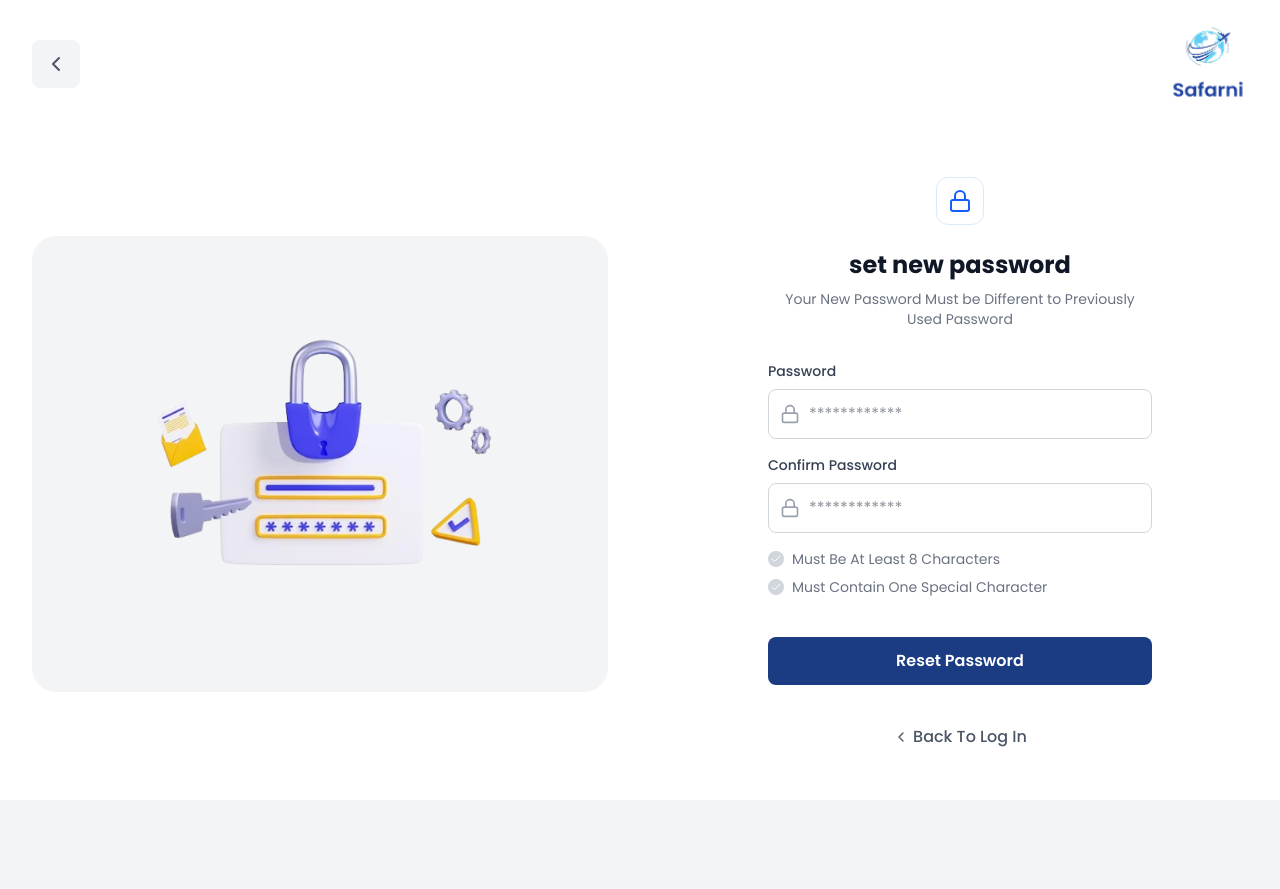
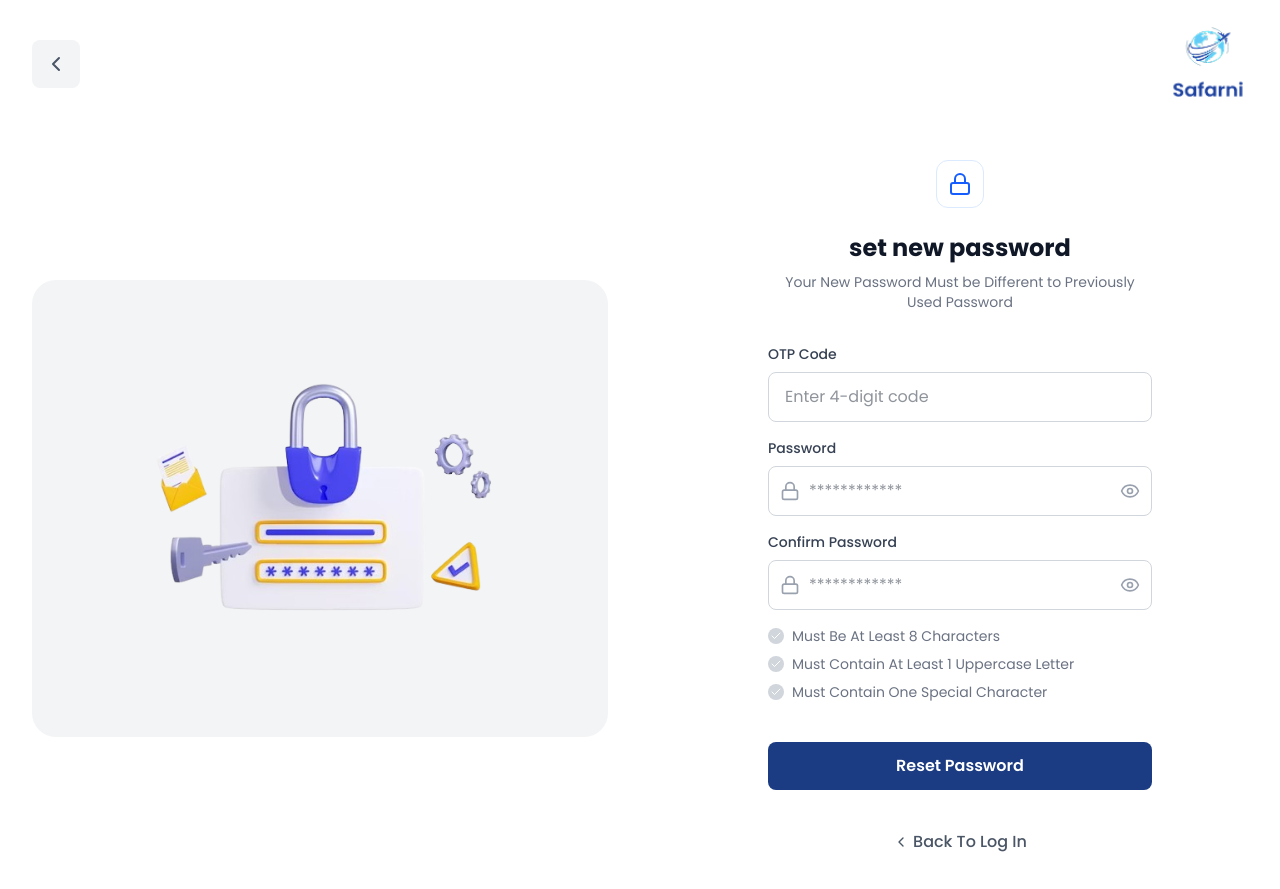
Before and after one commit to Huma-volve/R8_react1_safarni, a React (Vite) app in the folder safarni/: page /newpassword in a window 1280 px wide. Before the commit the page ends 800 px from the top, so only its background shows below. Built offline with nearby package versions, Linux system fonts and the light colour scheme.

Commit message:
finish funcations auth

```diff
--- a/safarni/package.json
+++ b/safarni/package.json
@@ -10,7 +10,11 @@
     "preview": "vite preview"
   },
   "dependencies": {
+    "@emotion/react": "^11.14.0",
+    "@emotion/styled": "^11.14.1",
     "@hookform/resolvers": "^5.2.2",
+    "@mui/icons-material": "^7.3.6",
+    "@mui/material": "^7.3.6",
     "@radix-ui/react-separator": "^1.1.8",
     "@radix-ui/react-slider": "^1.3.6",
     "@radix-ui/react-slot": "^1.2.4",
--- a/safarni/src/pages/auth/Newpassword.tsx
+++ b/safarni/src/pages/auth/Newpassword.tsx
@@ -1,18 +1,22 @@
 import { useState } from "react";
-import { Link, useSearchParams } from "react-router-dom";
-import { ChevronLeft, Lock, Check } from "lucide-react";
+import { Link, useSearchParams, useNavigate } from "react-router-dom";
+import { ChevronLeft, Lock, Check, Eye, EyeOff } from "lucide-react";
 import forgetPasswordImage from "@/assets/forgetpassword.png";
 import { useForm } from "react-hook-form";
 import { yupResolver } from "@hookform/resolvers/yup";
 import * as yup from "yup";
 import { resetPassword } from "@/services/post";
 import type { ResetPasswordPayload } from "@/services/post";
-import { useAuth } from "@/hooks/useAuth";
 
 const schema = yup.object().shape({
+  otp: yup
+    .string()
+    .length(4, "OTP must be 4 digits")
+    .required("OTP Code is required"),
   password: yup
     .string()
     .min(8, "Password must be at least 8 characters")
+    .matches(/[A-Z]/, "Password must contain at least 1 uppercase letter")
     .matches(/[!@#$%^&*(),.?":{}|<>]/, "Must contain at least one symbol")
     .required("Password is required"),
   confirmPassword: yup
@@ -23,11 +27,13 @@ const schema = yup.object().shape({
 
 export default function NewPassword() {
   const [searchParams] = useSearchParams();
+  const navigate = useNavigate();
   const email = searchParams.get("email") || "";
   const code = searchParams.get("code") || "";
   const [isLoading, setIsLoading] = useState(false);
   const [error, setError] = useState<string | null>(null);
-  const { login: authLogin } = useAuth();
+  const [showPassword, setShowPassword] = useState(false);
+  const [showConfirmPassword, setShowConfirmPassword] = useState(false);
 
   const {
     register,
@@ -36,22 +42,23 @@ export default function NewPassword() {
     formState: { errors },
   } = useForm({
     resolver: yupResolver(schema),
+    defaultValues: {
+      otp: code || "",
+    },
   });
 
   const onSubmit = async (data: any) => {
     setIsLoading(true);
     setError(null);
     try {
-      if (!email || !code) {
-        setError(
-          "Email or code missing. Please start the reset process again."
-        );
+      if (!email) {
+        setError("Email missing. Please start the reset process again.");
         return;
       }
 
       const payload: ResetPasswordPayload = {
         email: email,
-        code: code,
+        code: data.otp, // Use code from form
         password: data.password,
         password_confirmation: data.confirmPassword,
       };
@@ -59,19 +66,8 @@ export default function NewPassword() {
       const response = await resetPassword(payload);
       console.log("Password reset successful:", response);
 
-      // Handle backend response structure
-      const userData = response.data?.user || response.user;
-      const token = response.data?.token || response.token;
-
-      // Auto-login after successful password reset
-      authLogin({
-        name: userData.name,
-        email: email,
-        token: token,
-        avatar: userData.profile_image || userData.avatar,
-      });
-
-      // AuthProvider will auto-redirect to /
+      // Successfully reset password, now go to Done page
+      navigate("/done");
     } catch (err: any) {
       console.error("Password reset error:", err);
       setError(
@@ -85,6 +81,7 @@ export default function NewPassword() {
 
   const passwordValue = watch("password", "");
   const hasMinLength = passwordValue?.length >= 8;
+  const hasUpperCase = /[A-Z]/.test(passwordValue || "");
   const hasSpecialChar = /[!@#$%^&*(),.?":{}|<>]/.test(passwordValue || "");
 
   return (
@@ -143,6 +140,29 @@ export default function NewPassword() {
 
             {/* Form */}
             <form onSubmit={handleSubmit(onSubmit)} className="space-y-4">
+              {/* OTP Input */}
+              <div>
+                <label className="block text-sm font-medium text-gray-700 mb-2">
+                  OTP Code
+                </label>
+                <div className="relative">
+                  <input
+                    type="text"
+                    {...register("otp")}
+                    placeholder="Enter 4-digit code"
+                    maxLength={4}
+                    className={`w-full px-4 py-3 border ${
+                      errors.otp ? "border-red-500" : "border-gray-300"
+                    } rounded-lg focus:outline-none focus:ring-2 focus:ring-blue-500 focus:border-transparent transition-all`}
+                  />
+                </div>
+                {errors.otp && (
+                  <p className="text-red-500 text-sm mt-1">
+                    {errors.otp.message?.toString()}
+                  </p>
+                )}
+              </div>
+
               {/* Password Input */}
               <div>
                 <label className="block text-sm font-medium text-gray-700 mb-2">
@@ -150,14 +170,21 @@ export default function NewPassword() {
                 </label>
                 <div className="relative">
                   <input
-                    type="password"
+                    type={showPassword ? "text" : "password"}
                     {...register("password")}
                     placeholder="************"
-                    className={`w-full px-4 py-3 pl-10 border ${
+                    className={`w-full px-4 py-3 pl-10 pr-10 border ${
                       errors.password ? "border-red-500" : "border-gray-300"
                     } rounded-lg focus:outline-none focus:ring-2 focus:ring-blue-500 focus:border-transparent transition-all`}
                   />
                   <Lock className="absolute left-3 top-1/2 transform -translate-y-1/2 w-5 h-5 text-gray-400" />
+                  <button
+                    type="button"
+                    onClick={() => setShowPassword(!showPassword)}
+                    className="absolute right-3 top-1/2 transform -translate-y-1/2 text-gray-400 hover:text-gray-600 outline-none"
+                  >
+                    {showPassword ? <EyeOff size={20} /> : <Eye size={20} />}
+                  </button>
                 </div>
               </div>
 
@@ -168,16 +195,27 @@ export default function NewPassword() {
                 </label>
                 <div className="relative">
                   <input
-                    type="password"
+                    type={showConfirmPassword ? "text" : "password"}
                     {...register("confirmPassword")}
                     placeholder="************"
-                    className={`w-full px-4 py-3 pl-10 border ${
+                    className={`w-full px-4 py-3 pl-10 pr-10 border ${
                       errors.confirmPassword
                         ? "border-red-500"
                         : "border-gray-300"
                     } rounded-lg focus:outline-none focus:ring-2 focus:ring-blue-500 focus:border-transparent transition-all`}
                   />
                   <Lock className="absolute left-3 top-1/2 transform -translate-y-1/2 w-5 h-5 text-gray-400" />
+                  <button
+                    type="button"
+                    onClick={() => setShowConfirmPassword(!showConfirmPassword)}
+                    className="absolute right-3 top-1/2 transform -translate-y-1/2 text-gray-400 hover:text-gray-600 outline-none"
+                  >
+                    {showConfirmPassword ? (
+                      <EyeOff size={20} />
+                    ) : (
+                      <Eye size={20} />
+                    )}
+                  </button>
                 </div>
                 {errors.confirmPassword && (
                   <p className="text-red-500 text-sm mt-1">
@@ -200,6 +238,20 @@ export default function NewPassword() {
                     }`}
                   >
                     Must Be At Least 8 Characters
+                  </span>
+                </div>
+                <div className="flex items-center gap-2">
+                  {hasUpperCase ? (
+                    <Check className="w-4 h-4 text-white bg-green-500 rounded-full p-0.5" />
+                  ) : (
+                    <Check className="w-4 h-4 text-white bg-gray-300 rounded-full p-0.5" />
+                  )}
+                  <span
+                    className={`text-sm ${
+                      hasUpperCase ? "text-gray-700" : "text-gray-500"
+                    }`}
+                  >
+                    Must Contain At Least 1 Uppercase Letter
                   </span>
                 </div>
                 <div className="flex items-center gap-2">
--- a/safarni/src/pages/auth/SignUp.tsx
+++ b/safarni/src/pages/auth/SignUp.tsx
@@ -17,6 +17,7 @@ const schema = yup.object().shape({
   password: yup
     .string()
     .min(8, "Password must be at least 8 characters")
+    .matches(/[A-Z]/, "Password must contain at least 1 uppercase letter")
     .matches(/[!@#$%^&*(),.?":{}|<>]/, "Must contain at least one symbol")
     .required("Password is required"),
   password_confirmation: yup
@@ -33,8 +34,6 @@ export default function SignUp() {
   const [showConfirmPassword, setShowConfirmPassword] = useState(false);
   const [isLoading, setIsLoading] = useState(false);
   const [error, setError] = useState<string | null>(null);
-
-
 
   const {
     register,
@@ -75,8 +74,8 @@ export default function SignUp() {
   const passwordValue = watch("password", "");
 
   const hasMinLength = passwordValue?.length >= 8;
+  const hasUpperCase = /[A-Z]/.test(passwordValue || "");
   const hasSpecialChar = /[!@#$%^&*(),.?":{}|<>]/.test(passwordValue || "");
-
 
   const handleGoogleSignUp = async () => {
     try {
@@ -271,6 +270,20 @@ export default function SignUp() {
                     </span>
                   </div>
                   <div className="flex items-center gap-2">
+                    {hasUpperCase ? (
+                      <Check className="w-4 h-4 text-green-500" />
+                    ) : (
+                      <div className="w-4 h-4 rounded-full bg-gray-300"></div>
+                    )}
+                    <span
+                      className={`text-sm ${
+                        hasUpperCase ? "text-green-600" : "text-gray-500"
+                      }`}
+                    >
+                      Must Contain At Least 1 Uppercase Letter
+                    </span>
+                  </div>
+                  <div className="flex items-center gap-2">
                     {hasSpecialChar ? (
                       <Check className="w-4 h-4 text-green-500" />
                     ) : (
@@ -386,7 +399,7 @@ export default function SignUp() {
               {/* Social Sign Up Buttons */}
               <div className="flex justify-center">
                 <button
-                onClick={handleGoogleSignUp}
+                  onClick={handleGoogleSignUp}
                   type="button"
                   className="flex items-center justify-center w-20 h-12 border border-gray-300 rounded-lg hover:bg-gray-50 transition-colors"
                 >
```
Also changed, not shown: safarni/src/App.tsx (+128 -16 lines), safarni/src/contexts/AuthContext.tsx (+30 -2 lines), safarni/src/pages/auth/ForgetPassword.tsx (+42 -12 lines), safarni/src/pages/auth/Otp.tsx (+13 -4 lines), 1 other file (tests, documents, lock files or other folders).
